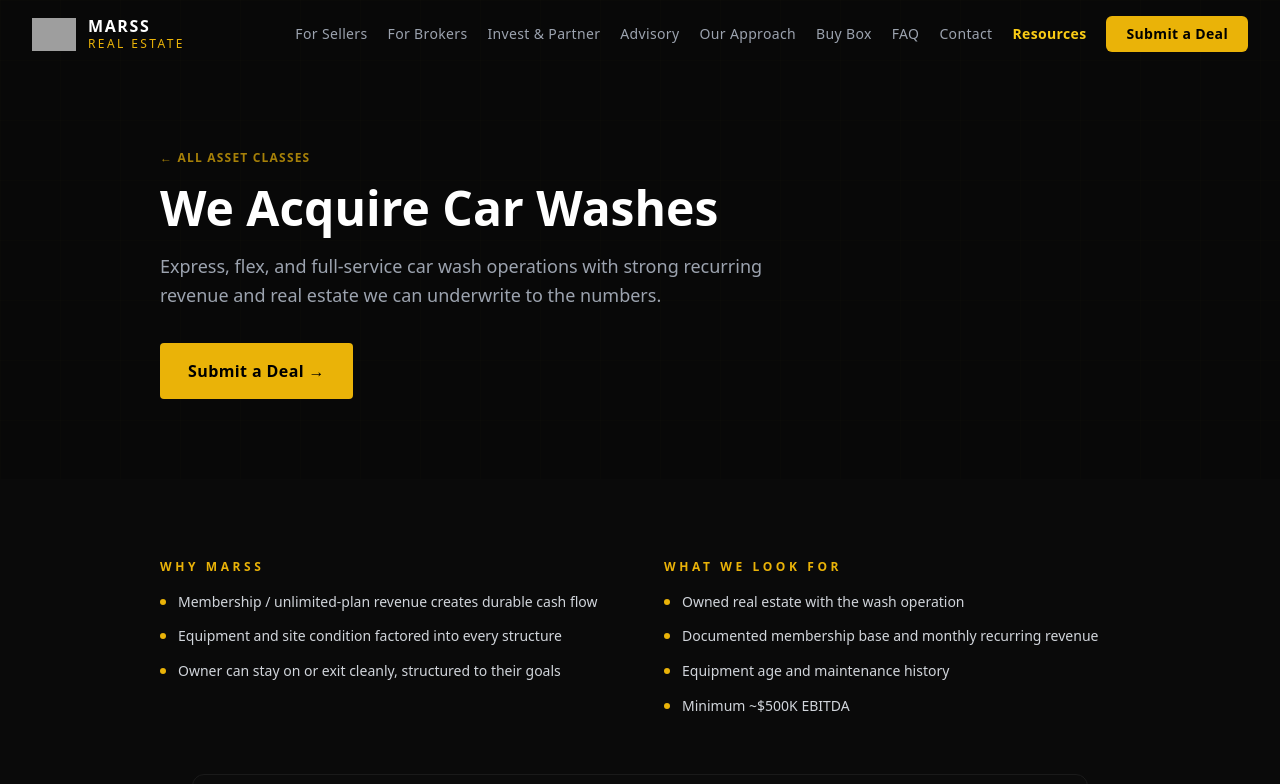
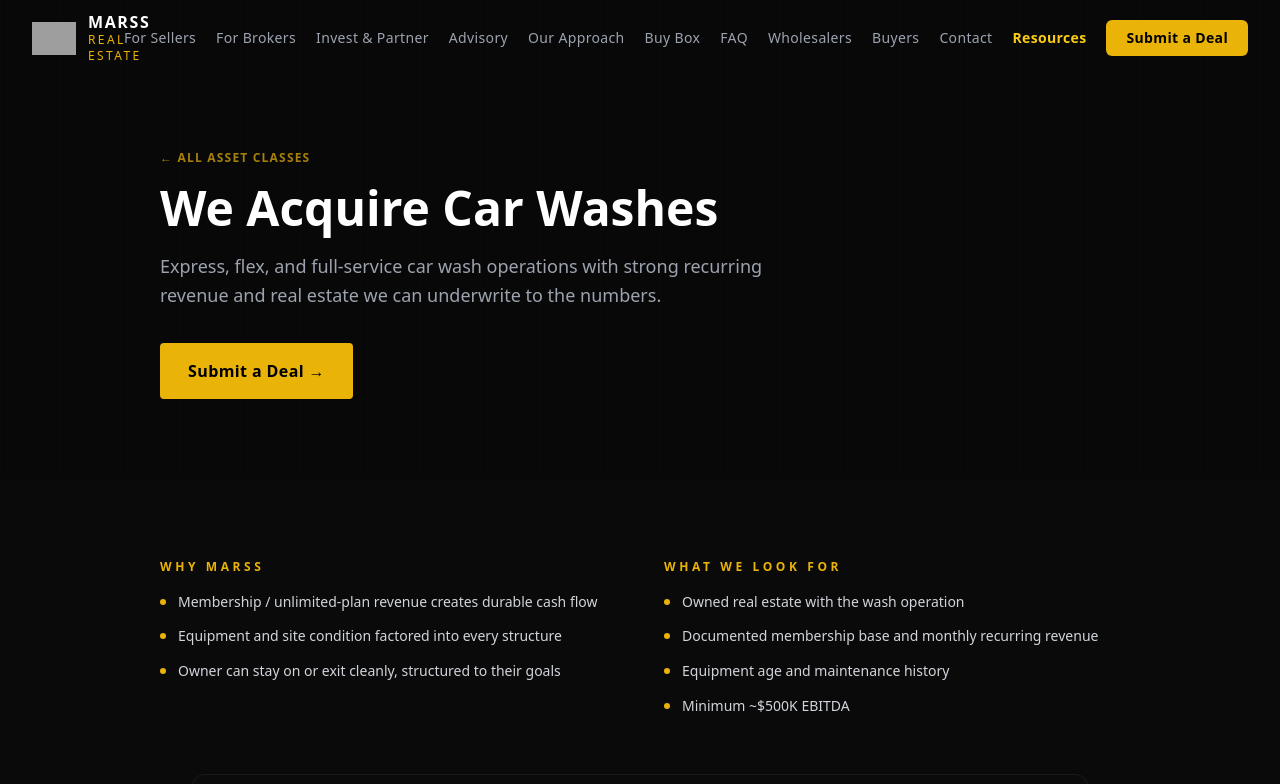
Before and after one commit to ahmadq55/marss-real-estate, a Next.js app: page /acquisitions/car-washes in a window 1280 px wide. Shown: the top 784 px of the page. Built offline with nearby package versions, Linux system fonts and the light colour scheme; grey boxes are pictures that could not be loaded.

Commit message:
Link network registration and deal intake from navigation

```diff
--- a/navbar.tsx
+++ b/navbar.tsx
@@ -15,6 +15,8 @@ const navLinks = [
   { href: "/#strategy", label: "Our Approach" },
   { href: "/#buy-box", label: "Buy Box" },
   { href: "/#faq", label: "FAQ" },
+  { href: "/wholesalers", label: "Wholesalers" },
+  { href: "/buyers", label: "Buyers" },
   { href: "/#contact", label: "Contact" },
 ];
 
@@ -62,7 +64,7 @@ export function Navbar() {
             <Link href="/resources" className="text-sm text-yellow-400 hover:text-yellow-300 transition-colors tracking-wide whitespace-nowrap font-semibold">
               Resources
             </Link>
-            <Link href="/#contact">
+            <Link href="/submit-deal">
               <Button size="sm" className="bg-yellow-500 hover:bg-yellow-400 text-black font-bold tracking-wide px-5">Submit a Deal</Button>
             </Link>
           </div>
@@ -80,7 +82,7 @@ export function Navbar() {
             <Link href="/resources" className="block py-2.5 px-2 text-yellow-400 hover:text-yellow-300 transition-colors text-sm tracking-wide font-semibold" onClick={() => setIsOpen(false)}>
               Resources
             </Link>
-            <Link href="/#contact" onClick={() => setIsOpen(false)}>
+            <Link href="/submit-deal" onClick={() => setIsOpen(false)}>
               <Button className="mt-3 w-full bg-yellow-500 hover:bg-yellow-400 text-black font-bold">Submit a Deal</Button>
             </Link>
           </div>
```
